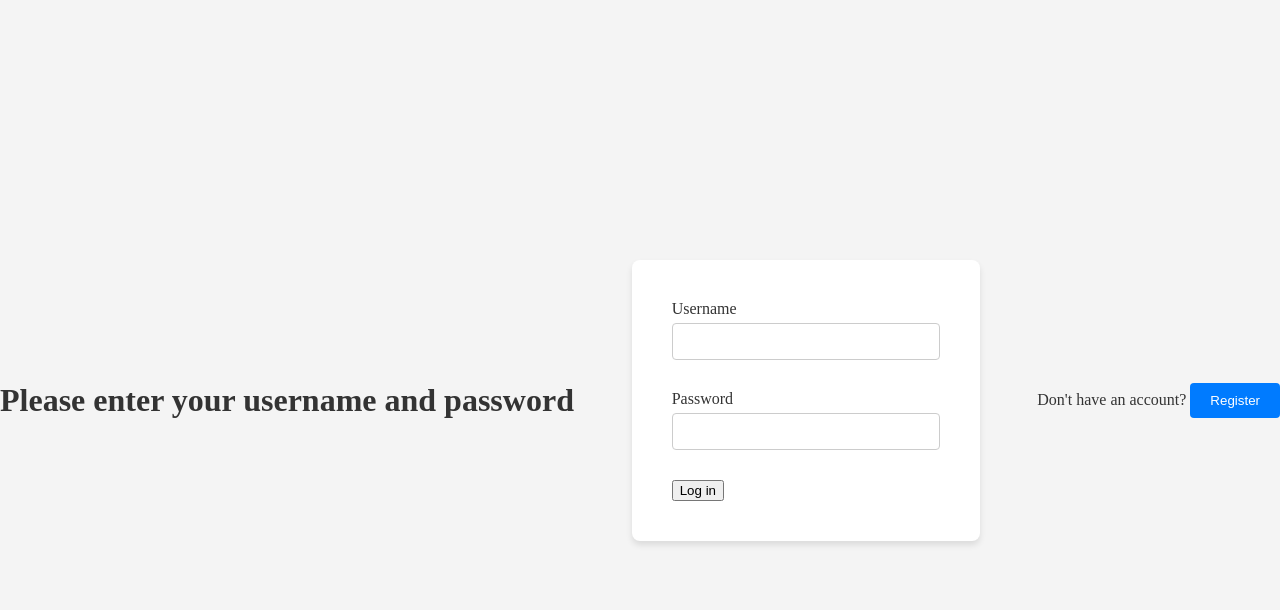
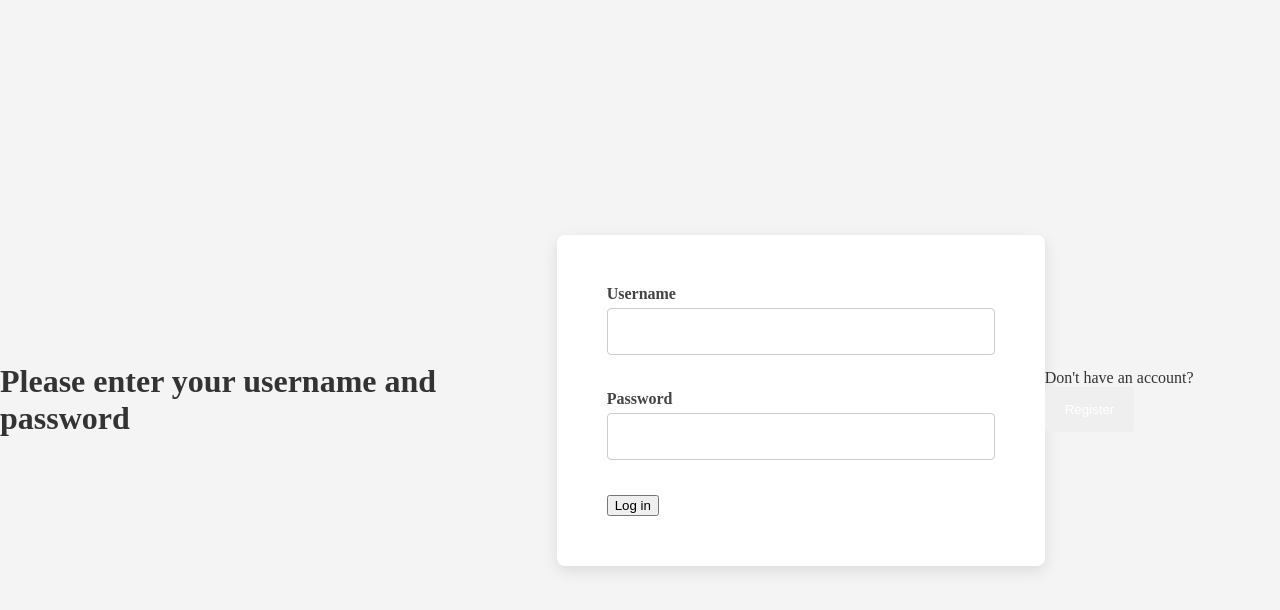
Before and after one commit to jeongj456/CSE312, a Flask app: template templates/login.html in a window 1280 px wide. Shown: the top 610 px of the page. Run offline with Flask 3, Linux system fonts and the light colour scheme; the template is opened without the code that fills it, so the values that code supplies are empty.

Commit message:
Update login.css

```diff
--- a/static/login.css
+++ b/static/login.css
@@ -13,35 +13,39 @@ body {
 
 form {
     background-color: #fff;
-    padding: 40px;
+    padding: 50px;
     border-radius: 8px;
-    box-shadow: 0 4px 6px rgba(0, 0, 0, 0.1);
-    display: inline-block;
-    margin: auto;
+    box-shadow: 0 5px 15px rgba(0, 0, 0, 0.1);
+    width: 400px;
 }
 
 label {
     display: block;
-    margin-bottom: 10px;
+    margin-bottom: 15px;
+    font-weight: bold;
+    color: #444;
 }
 
 input[type="text"],
 input[type="password"] {
-    width: calc(100% - 22px);
-    padding: 10px;
+    width: 100%;
+    padding: 15px;
     margin-top: 5px;
     margin-bottom: 20px;
     border: 1px solid #ccc;
     border-radius: 4px;
+    box-sizing: border-box;
 }
 
 button {
+    width: 100%
     background-color: #007bff;
     color: #fff;
     border: none;
-    padding: 10px 20px;
+    padding: 15px 20px;
     border-radius: 4px;
     cursor: pointer;
+    transition: background-color 0.3s ease;
 }
 
 button:hover {
```
